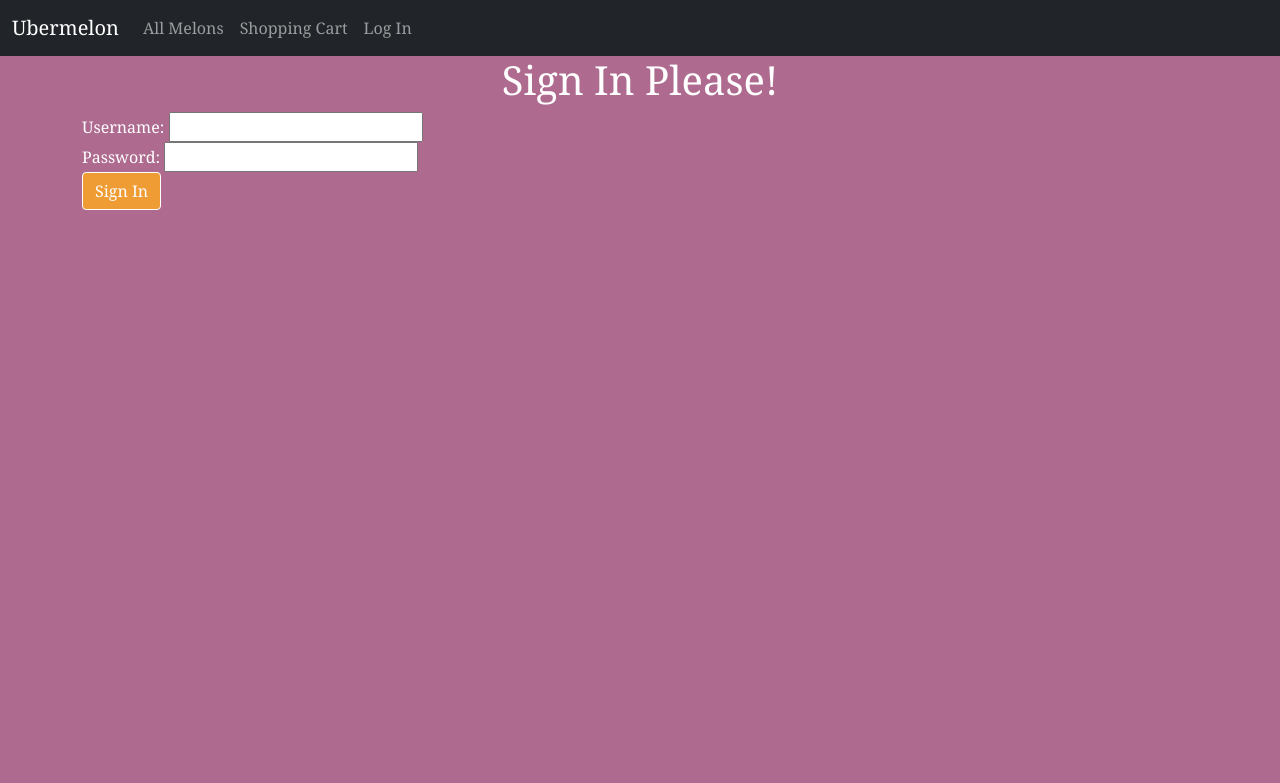
After one commit to rachelbarkanic/project_3, a Flask app: page /login in a window 1280 px wide. The commit adds this page. Shown: the top 783 px of the page. Run offline with Flask 2, Linux system fonts and the light colour scheme.

Commit message:
done, can make prettier and add more functionality

```diff
--- /dev/null
+++ b/forms.py
@@ -0,0 +1,6 @@
+from flask_wtf import FlaskForm
+from wtforms import PasswordField, StringField, validators
+
+class LoginForm(FlaskForm):
+    username = StringField('Username', [validators.InputRequired()])
+    password = StringField('Password', [validators.InputRequired()])
--- a/server.py
+++ b/server.py
@@ -1,6 +1,8 @@
 from flask import Flask, render_template, redirect, flash, request, session
 import jinja2
 import melons
+import customers
+from forms import LoginForm
 
 app = Flask(__name__)
 app.secret_key = 'dev'
@@ -10,6 +12,35 @@ app.jinja_env.undefined = jinja2.StrictUndefined
 @app.route('/')
 def homepage():
     return render_template('base.html')
+
+@app.route('/login', methods = ['GET', 'POST'])
+def login():
+    '''Log user into the site'''
+    form = LoginForm(request.form)
+
+    if form.validate_on_submit():
+        username = form.username.data
+        password = form.password.data
+        user = customers.get_by_username(username)
+
+        if not user or user['password'] != password:
+            flash('Invalid username or password!')
+            return redirect('/login')
+
+        session['username'] = user['username']
+        flash('You have logged in successfully!')
+        return redirect('/melons')
+
+    return render_template('login.html', form = form)
+
+@app.route('/logout')
+def logout():
+    '''Log user out'''
+
+    del session['username']
+    flash('Logged out!')
+    return redirect('/login')
+
 
 @app.route('/melons')
 def all_melons():
@@ -31,6 +62,9 @@ def individual_melon(melon_id):
 def add_to_cart(melon_id):
     '''Add a melon to the cart and redirect to the shopping cart'''
 
+    if 'username' not in session:
+        return redirect('/login')
+
     if 'cart' not in session:
         session['cart'] = {}
     cart = session['cart']
@@ -49,6 +83,9 @@ def add_to_cart(melon_id):
 @app.route('/cart')
 def show_shopping_cart():
    """Display contents of shopping cart."""
+
+   if 'username' not in session:
+        return redirect('/login')
 
    order_total = 0
    cart_melons = []
@@ -76,7 +113,9 @@ def empty_cart():
 
     return redirect('/cart')
 
-
+@app.errorhandler(404)
+def error_404(e):
+    return render_template('404.html')
 
 
 if __name__ == '__main__':
--- a/static/site.css
+++ b/static/site.css
@@ -1,9 +1,48 @@
 .melon-image {
     height: 300px;
     width: 300px;
+    border-radius: 50%;
 }
 
 #melon-list {
     display: flex;
     flex-wrap: wrap;
 }
+
+body {
+    background-color: rgb(175, 107, 143);
+    font-family: Georgia, 'Times New Roman', Times, serif;
+    cursor: crosshair;
+    color: white;
+
+}
+
+a {
+    color: darkorange;
+}
+
+a:hover {
+    color: mediumvioletred;
+    cursor: grab;
+}
+
+#melon-div {
+    border: 0px;
+    border-color: none;
+    background-color: rgb(175, 107, 143);
+    padding: 10px 10px 10px 10px;
+}
+
+.btn {
+    background-color: rgb(240, 156, 52);
+    border-color: white;
+}
+
+.btn:hover {
+    background-color: darkcyan;
+}
+
+h1 {
+    color: white;
+    text-align: center;
+}
--- /dev/null
+++ b/templates/404.html
@@ -0,0 +1 @@
+<h1>Error! This Page Does Not Exist!!</h1>
--- a/templates/base.html
+++ b/templates/base.html
@@ -13,7 +13,12 @@
             <div class="collapse navbar-collapse">
                 <div class="navbar-nav">
                     <a class="nav-link" href="/melons">All Melons</a>
-                    <a class="nav-link" href="/cart">Cart</a>
+                    <a class="nav-link" href="/cart">Shopping Cart</a>
+                    {% if 'username' in session %}
+                    <a class="nav-link" href="/logout">Log Out</a>
+                    {% else %}
+                    <a class="nav-link" href="/login">Log In</a>
+                    {% endif %}
                 </div>
             </div>
         </div>
--- /dev/null
+++ b/templates/login.html
@@ -0,0 +1,14 @@
+{% extends 'base.html' %}
+
+{% block body %}
+
+<h1>Sign In Please!</h1>
+
+<form method="POST" action="/login">
+    <div>{{ form.username.label }}: {{ form.username }}</div>
+    <div>{{ form.password.label }}: {{ form.password }}</div>
+    {{ form.csrf_token }}
+    <button class="btn btn-primary" type="submit">Sign In</button>
+</form>
+
+{% endblock %}
--- a/templates/melons.html
+++ b/templates/melons.html
@@ -1,9 +1,11 @@
 {% extends 'base.html' %}
 
 {% block body %}
+<br>
+<h1>Melons on Melons</h1>
 <div id="melon-list">
     {% for melon in melon_list %}
-    <div class="card text-center">
+    <div class="card text-center" id="melon-div">
         <img class="melon-image" src="{{ melon.image_url }}">
         <h5>
             <a href="{{ url_for('individual_melon', melon_id = melon.melon_id) }}">
```
Also changed, not shown: static/Images/melon.jpeg (added).
